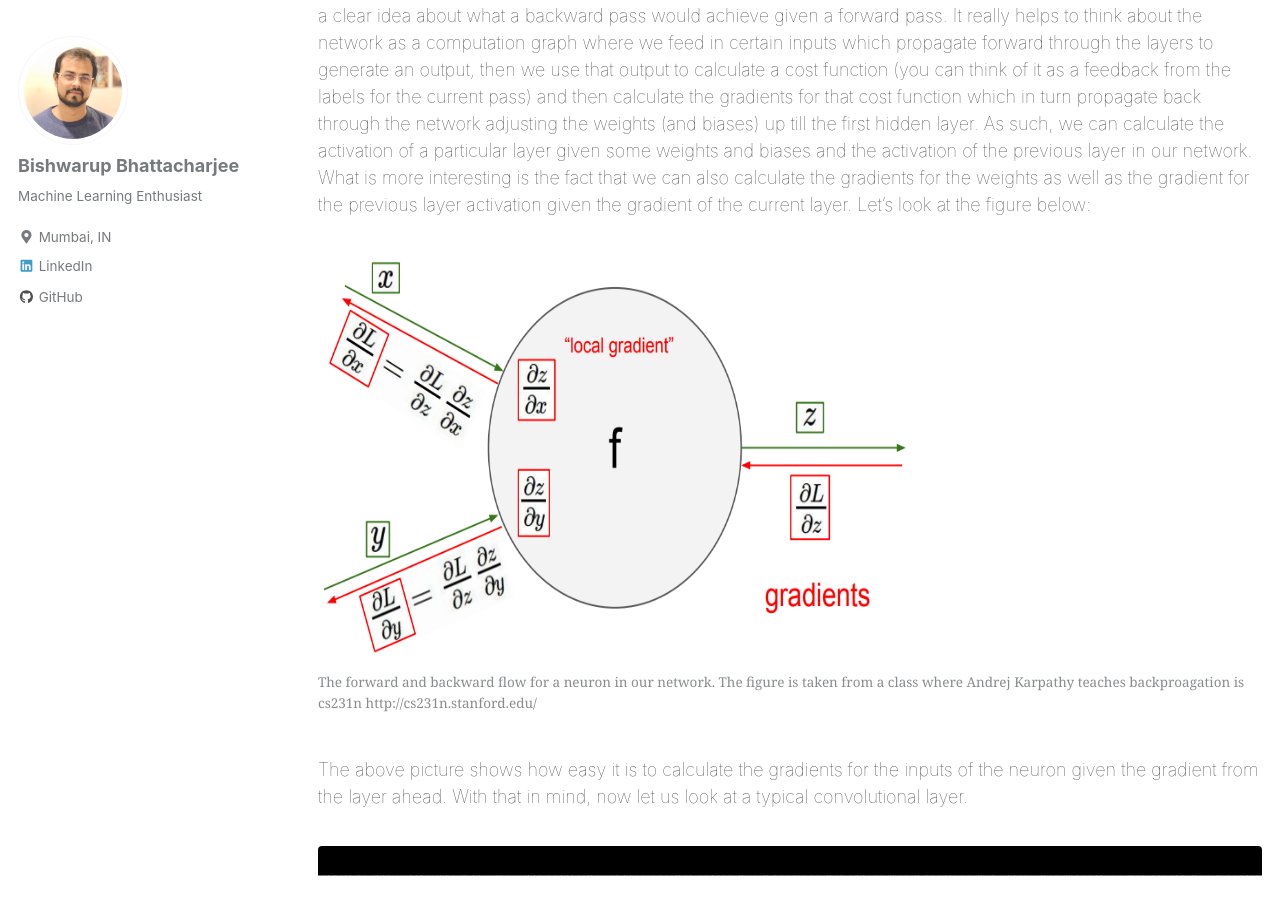
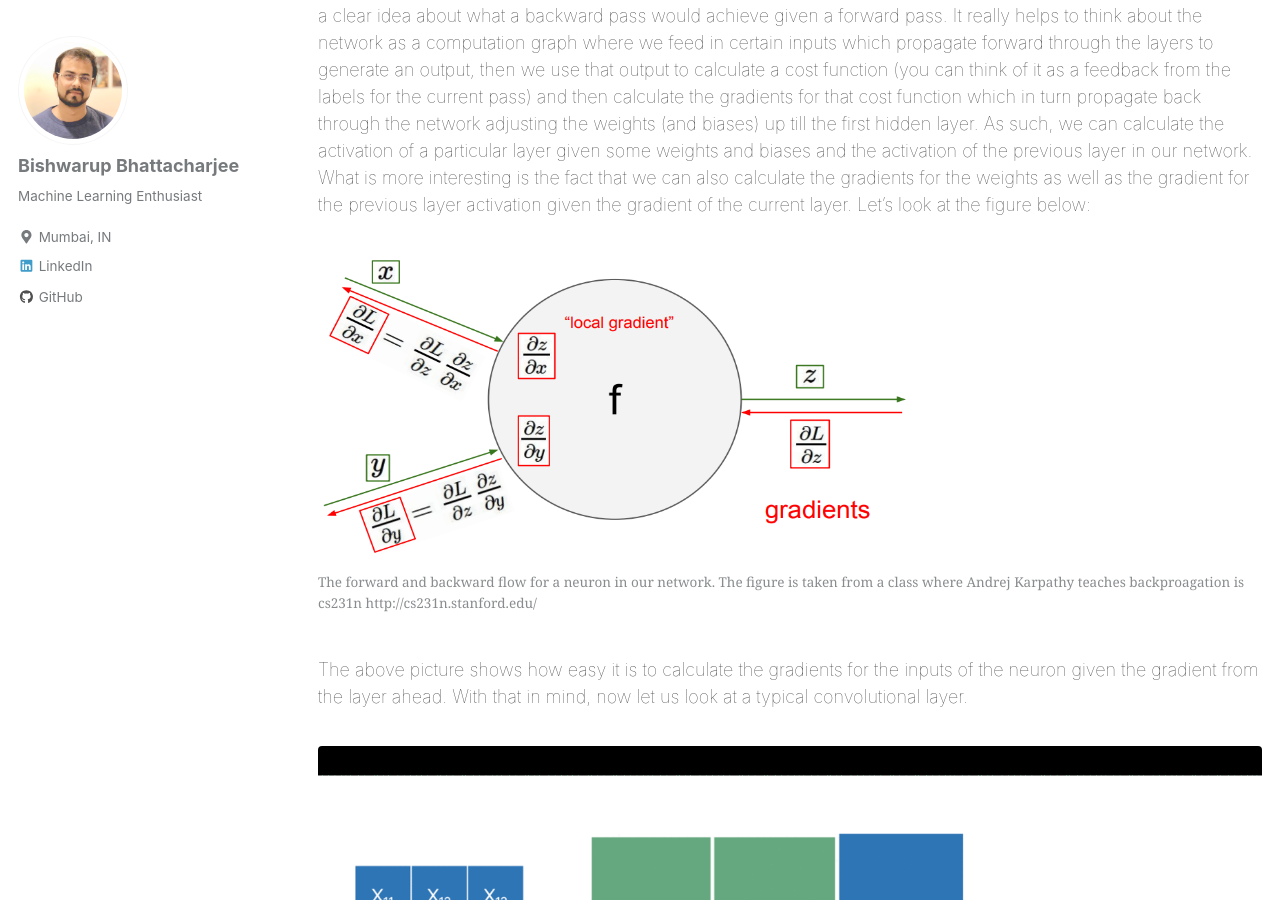
Before and after one commit to bishwarup307/bishwarup307.github.io, a Jekyll site: the page built from _posts/2018-06-09-convbackprop.md, in a window 1280 px wide and 900 px high, scrolled down 1143 px. Built offline with Jekyll 4.4.1, drawn with Linux system fonts in a browser that asks for light colours; nearby versions of some CDN libraries; formulas are drawn with MathJax 3; comment, search, counter and statistics services are not loaded.

Commit message:
testing image height-width

```diff
--- a/_posts/2018-06-09-convbackprop.md
+++ b/_posts/2018-06-09-convbackprop.md
@@ -19,7 +19,7 @@
 Instead of trying to master the backpropagation for a particular type of network — what I found more useful is to have a clear idea about what a backward pass would achieve given a forward pass. It really helps to think about the network as a computation graph where we feed in certain inputs which propagate forward through the layers to generate an output, then we use that output to calculate a cost function (you can think of it as a feedback from the labels for the current pass) and then calculate the gradients for that cost function which in turn propagate back through the network adjusting the weights (and biases) up till the first hidden layer. As such, we can calculate the activation of a particular layer given some weights and biases and the activation of the previous layer in our network. What is more interesting is the fact that we can also calculate the gradients for the weights as well as the gradient for the previous layer activation given the gradient of the current layer. Let’s look at the figure below:
 
 <figure>
-    <img src="{{ site.url }}{{ site.baseurl }}/images/convbackprop/backprop_cs231n.png" alt="Forward and backward pass for a hidden layer unit" style="width:600px;height:400px;">
+    <img src="{{ site.url }}{{ site.baseurl }}/images/convbackprop/backprop_cs231n.png" alt="Forward and backward pass for a hidden layer unit" style="width:600px;height:300px;">
     <figcaption>The forward and backward flow for a neuron in our network. The figure is taken from a class where Andrej Karpathy teaches backproagation is cs231n http://cs231n.stanford.edu/</figcaption>
 </figure>
 
```
